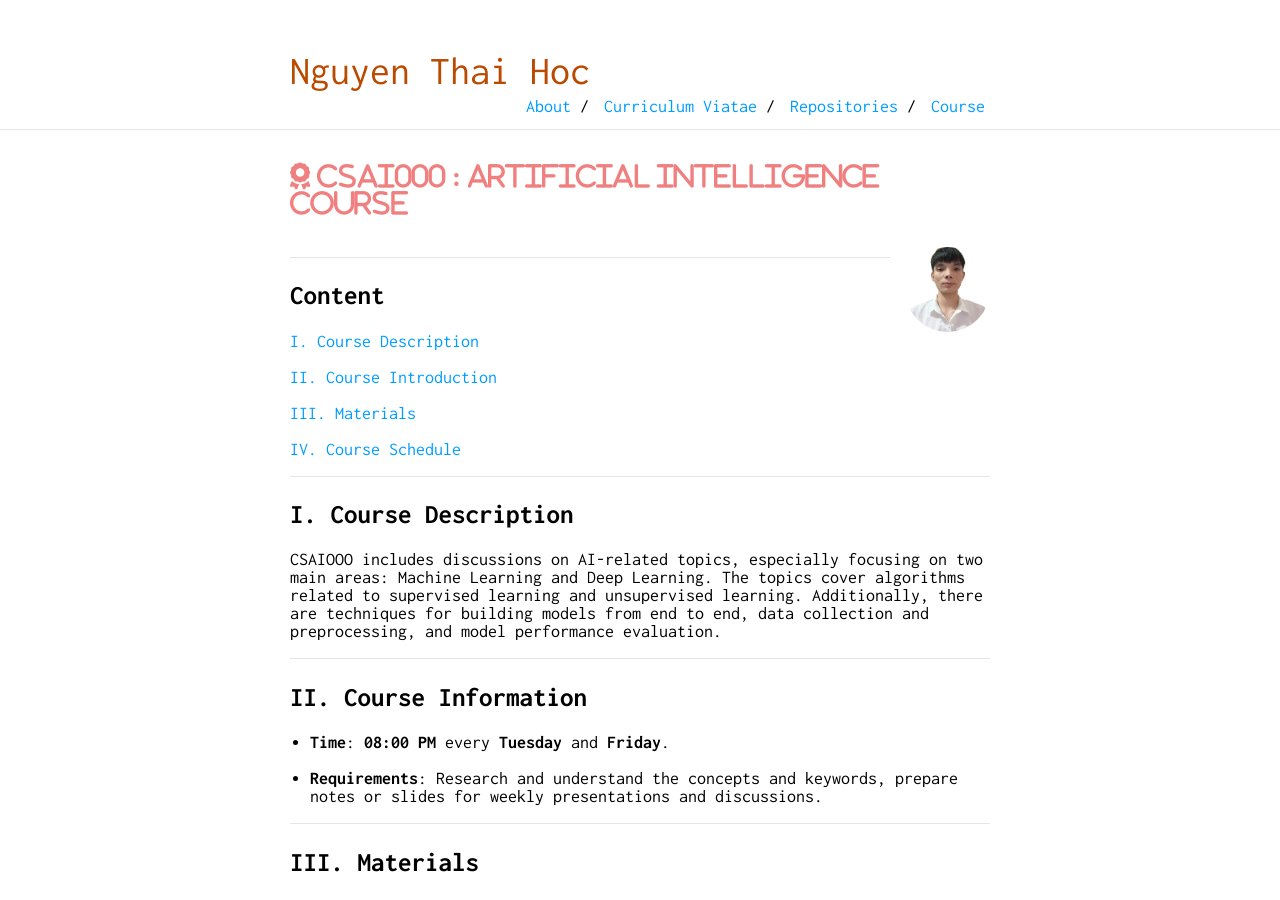
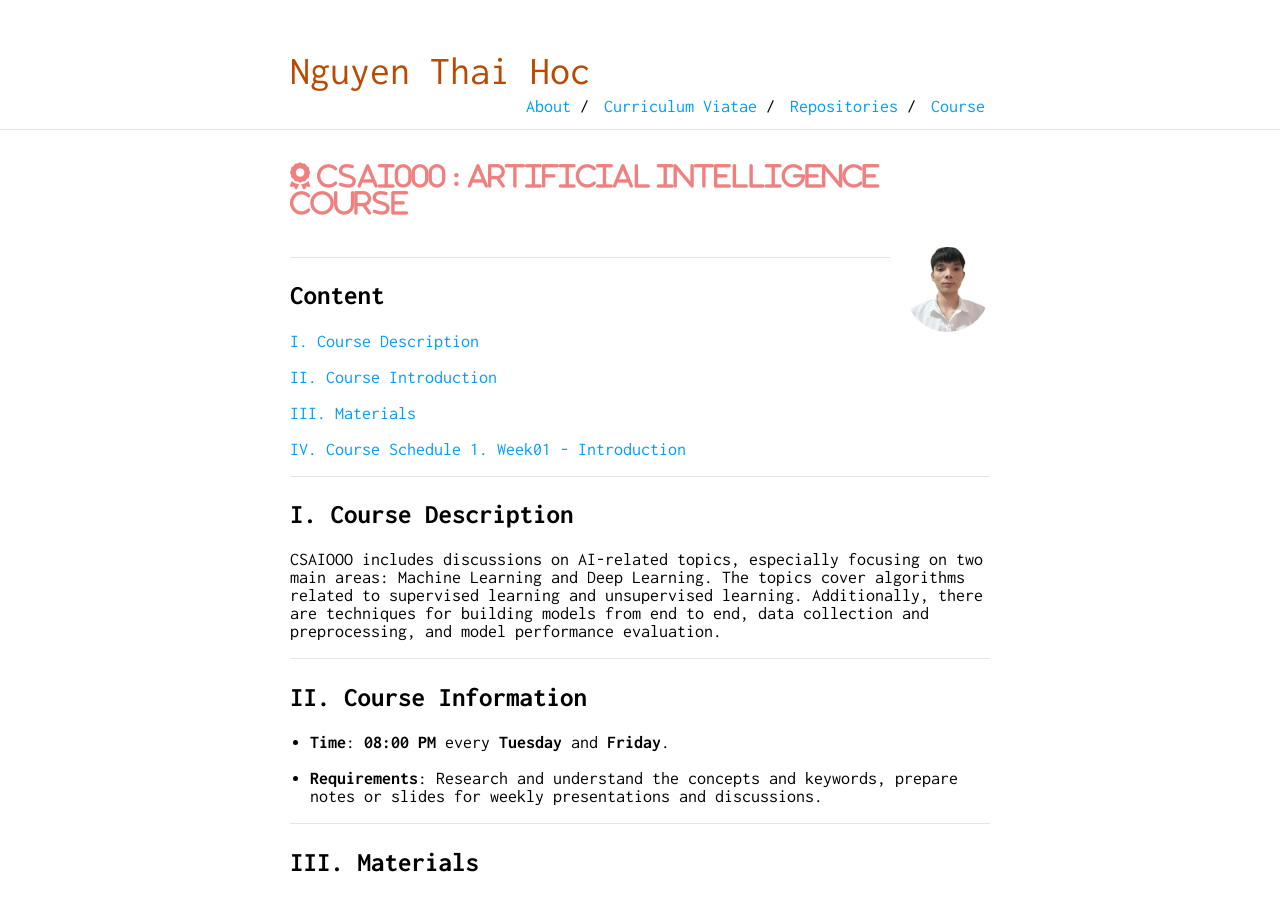
Before and after one commit to nguyenthaihoc02/About-Me, a Jekyll site: the page built from course1.md, in a window 1280 px wide and 900 px high. Built offline with Jekyll 4.4.1, drawn with Linux system fonts in a browser that asks for light colours.

Commit message:
update cs

```diff
--- a/course1.md
+++ b/course1.md
@@ -18,6 +18,8 @@ is_contact: true
  [III. Materials](#part3)
 
  [IV. Course Schedule](#part4)
+    [1. Week01 - Introduction](#week01---introduction-to-artificial-intelligence--machine-learning)
+
 
 ---
 <a id="part1"></a>
```
